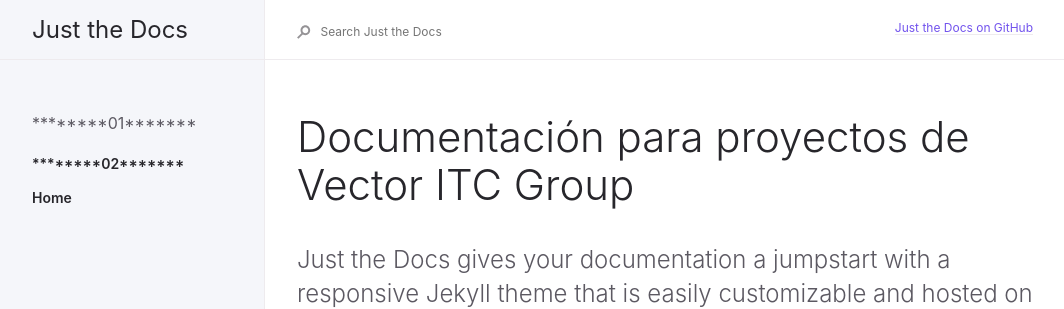
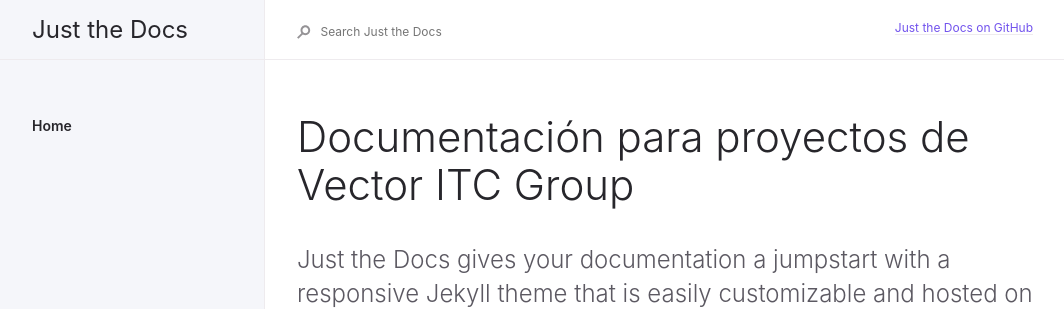
Before and after one commit to abeltranes/abeltranes.github.io, a Jekyll site: the page built from index.md, in a window 1280 px wide. Shown: the top 309 px of the page, without its empty margins (91-1155 px from the left). Built offline with Jekyll 4.4.1, drawn with Linux system fonts in a browser that asks for light colours.

Commit message:
Update nav.html

```diff
--- a/_includes/nav.html
+++ b/_includes/nav.html
@@ -1,7 +1,6 @@
 <nav role="navigation" aria-label="Main navigation">
   <ul class="navigation-list">
-    <p>********01*******</p>
-    {% assign pages_list = site.html_pages | sort:"nav_order" %}
+   {% assign pages_list = site.html_pages | sort:"nav_order" %}
     {% for node in pages_list %}
       {% unless node.nav_exclude %}
       {% if page.parent == node.title  or page.url == node.url and node.parent == nil %}
@@ -9,7 +8,7 @@
         {% if page.parent == node.title or page.grand_parent == node.title  %}
           {% assign first_level_url = node.url | absolute_url %}
         {% endif %}
-        <a href="{{ node.url | absolute_url }}" class="navigation-list-link{% if page.url == node.url %} active{% endif %}"><p>********02*******</p>{{ node.title }}</a>
+        <a href="{{ node.url | absolute_url }}" class="navigation-list-link{% if page.url == node.url %} active{% endif %}">{{ node.title }}</a>
             {% if node.has_children %}
               {% assign children_list = site.html_pages | sort:"nav_order" %}
               <ul class="navigation-list-child-list ">
@@ -19,7 +18,7 @@
                       {% if page.url == child.url or page.parent == child.title %}
                         {% assign second_level_url = child.url | absolute_url %}
                       {% endif %}
-                      <a href="{{ child.url | absolute_url }}" class="navigation-list-link{% if page.url == child.url %} active{% endif %}"><p>********03*******</p>{{ child.title }}</a>
+                      <a href="{{ child.url | absolute_url }}" class="navigation-list-link{% if page.url == child.url %} active{% endif %}">{{ child.title }}</a>
                       {% if child.has_children %}
                         {% assign grand_children_list = site.html_pages | sort:"nav_order" %}
                         <ul class="navigation-list-child-list">
```
